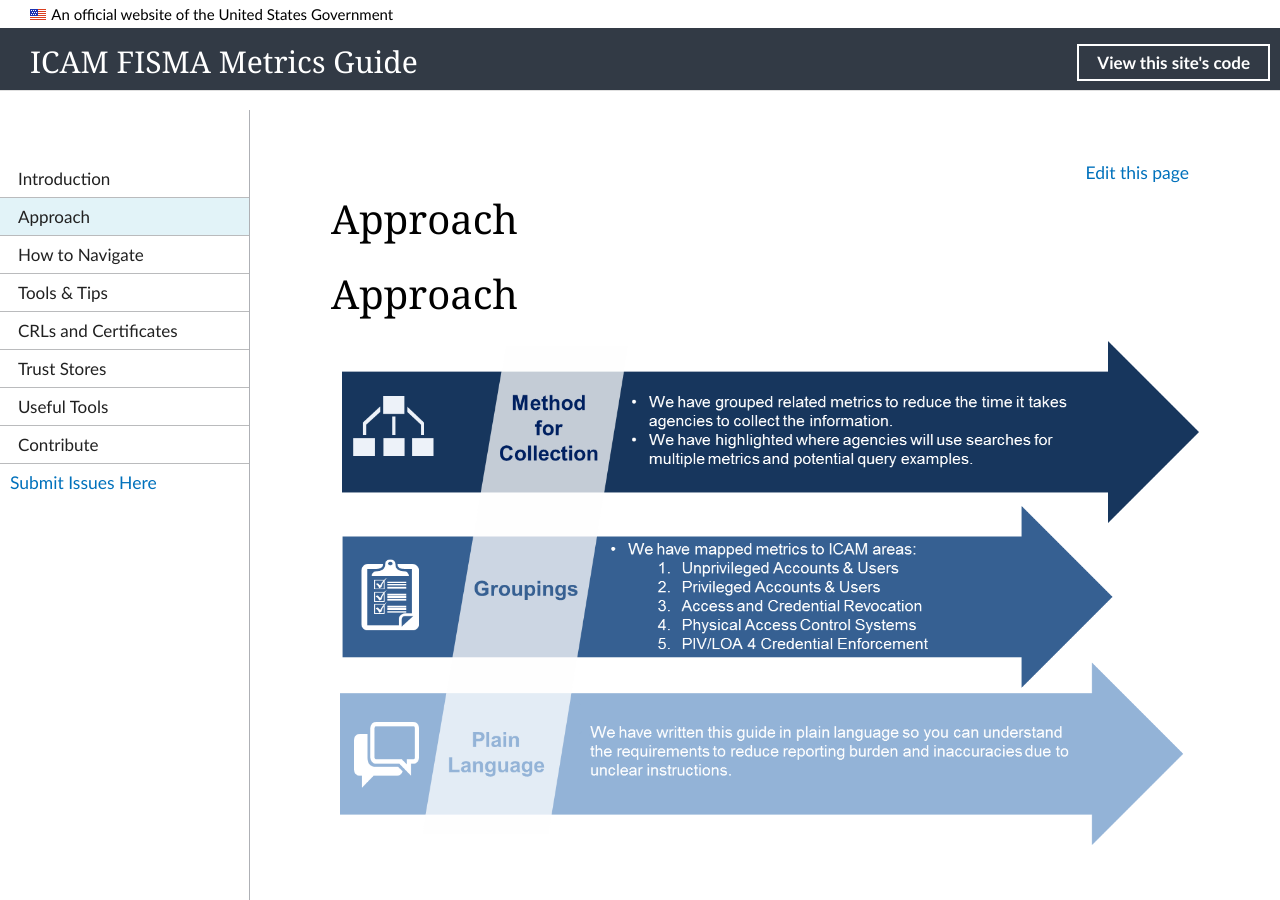
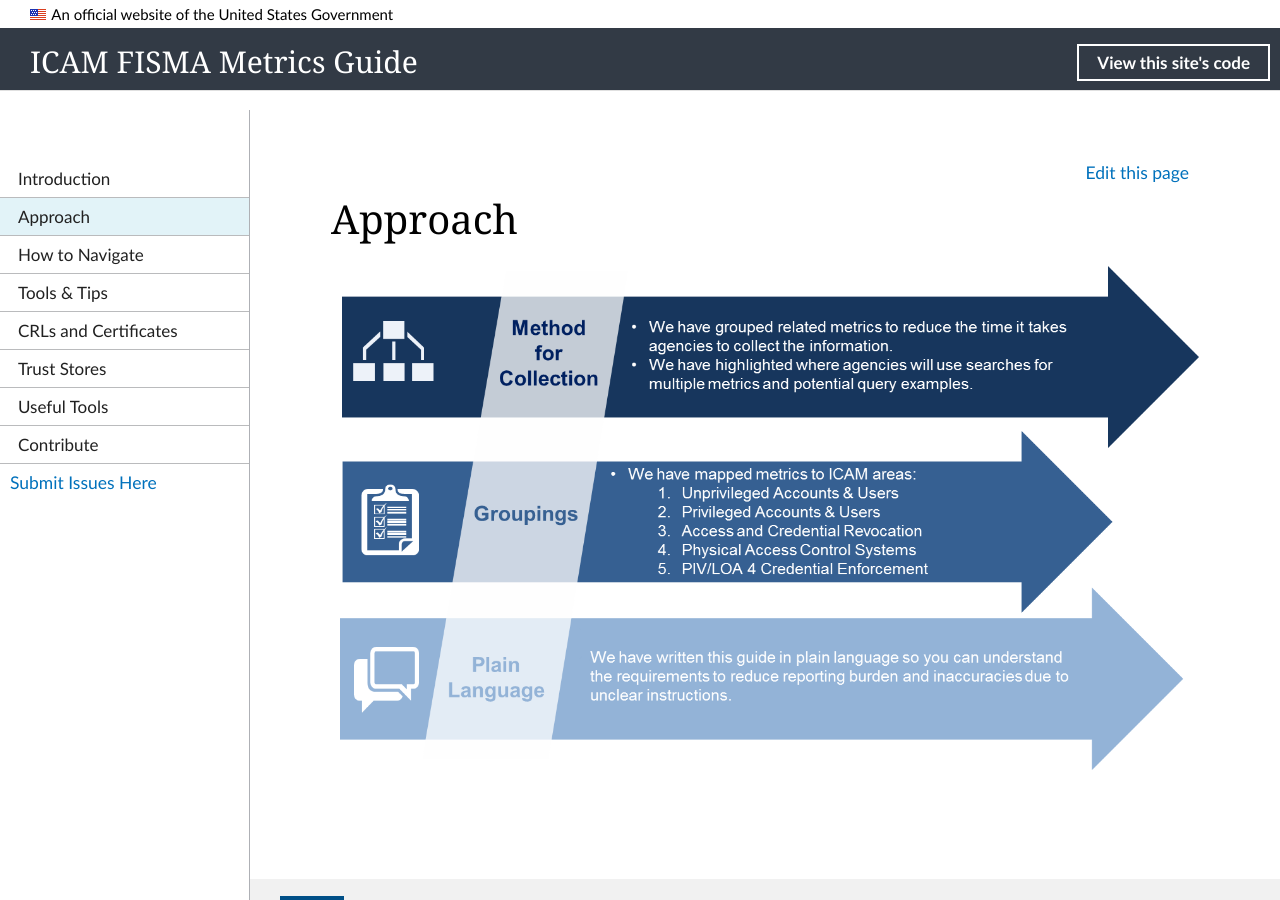
Before and after one commit to GSA/icam-fisma, a Jekyll site: the page built from pages/approach.md, in a window 1280 px wide and 900 px high. Built offline with Jekyll 4.4.1, drawn with Linux system fonts in a browser that asks for light colours; nearby versions of some CDN libraries.

Commit message:
Remove extraneous title from approach

```diff
--- a/pages/approach.md
+++ b/pages/approach.md
@@ -3,5 +3,5 @@ layout: default
 title: Approach
 permalink: /approach
 ---
-# Approach
+
 ![Approach Graphic](img/Approach.png)
```
